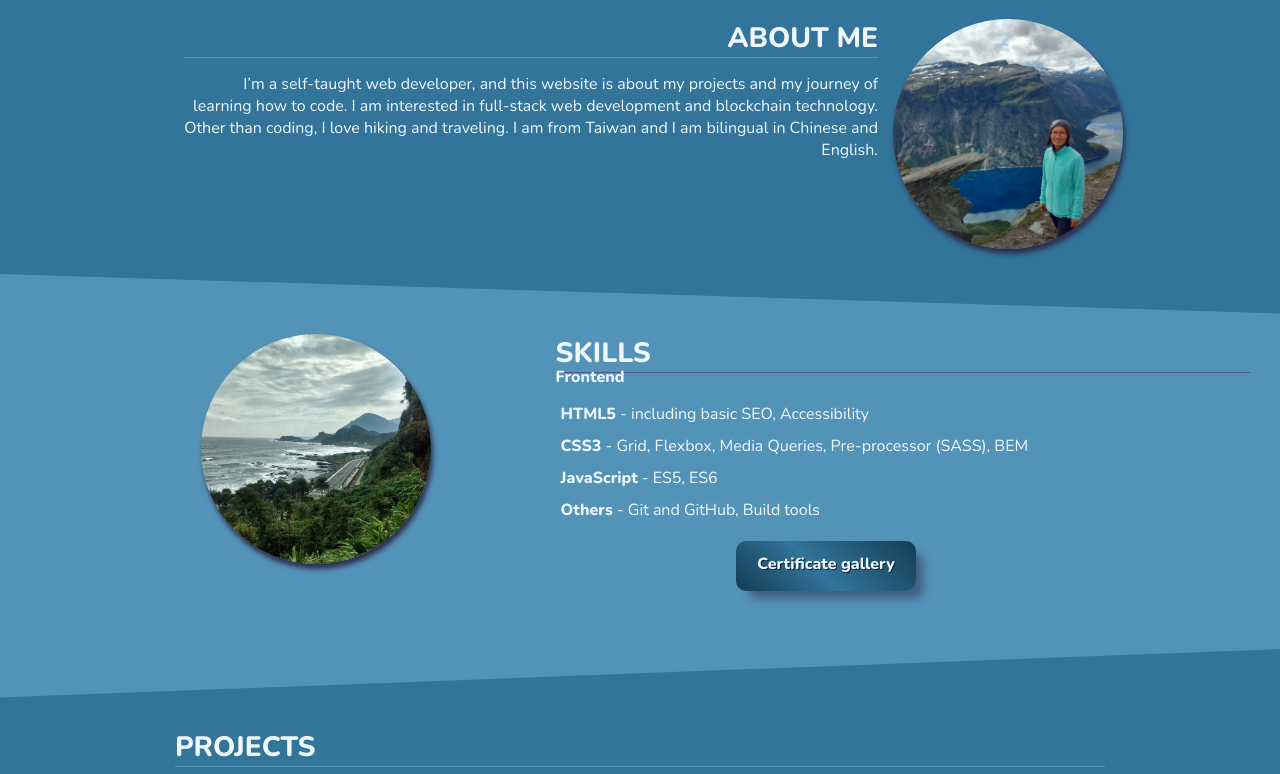
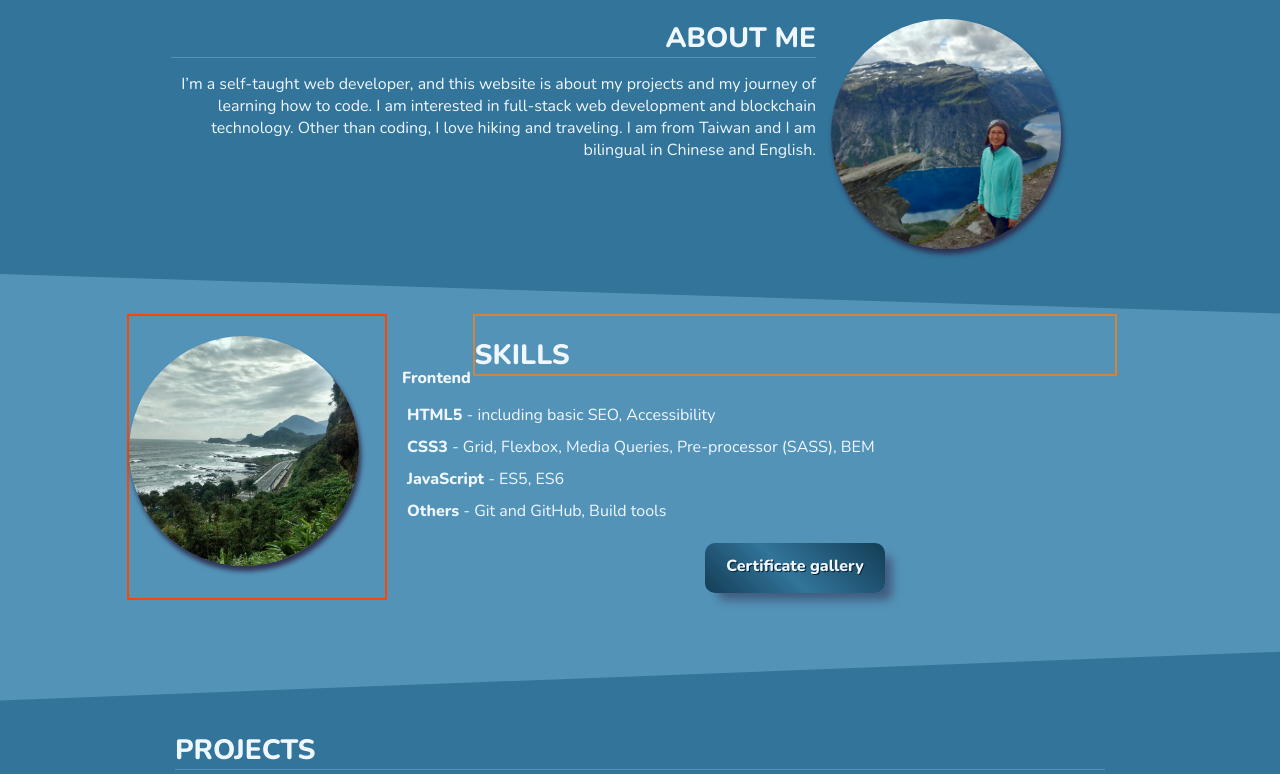
Before and after one commit to anusha-lee/anusha-lee.github.io, a website: page index.html in a window 1280 px wide. Shown: the part 430-1204 px from the top of the page. Drawn offline with nearby package versions, Linux system fonts and the light colour scheme.

Commit message:
continue to fix the style for larger screen

```diff
--- a/scss/style.scss
+++ b/scss/style.scss
@@ -86,12 +86,11 @@ $font: "Nunito", sans-serif;
 }
 
 @mixin section-grid-desktop-right {
-  grid-template-columns: minmax(60%, 70%) minmax(25%, 30%);
+  grid-template-columns: minmax(55rem, 65%) minmax(25%, 30%);
 }
 
 @mixin section-grid-desktop-left {
-  grid-template-columns: minmax(25%, 30%) minmax(60%, 70%);
-  grid-template-rows: 1fr 4fr;
+  grid-template-columns: minmax(25%, 30%) minmax(55rem, 65%);
 }
 
 // @mixin section-grid-xl-screen {
@@ -388,7 +387,7 @@ img {
 
     @media only screen and (min-width: 560px) {
       @include mid-width;
-      text-align: left;
+      text-align: right;
     }
 
     @media only screen and (min-width: 720px) {
@@ -441,16 +440,17 @@ img {
     @media only screen and (min-width: 720px) {
       @include large-width;
       padding-top: 2rem;
-      margin-right: 1rem;
       text-align: left;
       grid-column: 2 / 3;
       grid-row: 1 / 2;
+
+      border: 2px solid peru;
     }
   }
 
   &__img {
     width: 100%;
-    height: fit-content;
+    height: auto;
     position: relative;
 
     grid-column: 1 / 2;
@@ -463,10 +463,16 @@ img {
     @media only screen and (min-width: 720px) {
       @include large-width;
       margin-right: 0.5rem;
-      max-width: 50%;
-      height: auto;
       grid-column: 1 / 2;
       grid-row: 1 / 4;
+      justify-self: end;
+
+      border: 2px solid pink;
+    }
+
+    @media only screen and (min-width: 960px) {
+      width: 70%;
+      border: 2px solid orangered;
     }
 
     & img {
@@ -474,9 +480,13 @@ img {
       left: 0;
       top: 0;
       min-width: 23rem;
-      max-width: 35%;
+      max-width: 40%;
       height: auto;
       transition: all 0.3s ease-in-out;
+
+      @media only screen and (min-width: 560px) {
+        left: 0;
+      }
 
       @media only screen and (min-width: 720px) {
         margin-top: 2rem;
@@ -499,7 +509,7 @@ img {
 
     @media only screen and (min-width: 720px) {
       @include large-width;
-      margin-right: 1rem;
+      margin-left: 1rem;
       text-align: left;
       grid-column: 2 / 3;
       grid-row: 2 / 3;
@@ -518,6 +528,10 @@ img {
         font: 400 $font-size-sm $font;
         padding: 0.5rem;
       }
+
+      @media only screen and (min-width: 720px) {
+        width: 100%;
+      }
     }
   }
 
@@ -530,9 +544,9 @@ img {
     }
 
     @media only screen and (min-width: 720px) {
+      @include large-width;
       grid-column: 2 / 3;
       grid-row: 3 / 4;
-      justify-items: start;
     }
   }
 }
```
Also changed, not shown: css/style.css, 1 other file.
